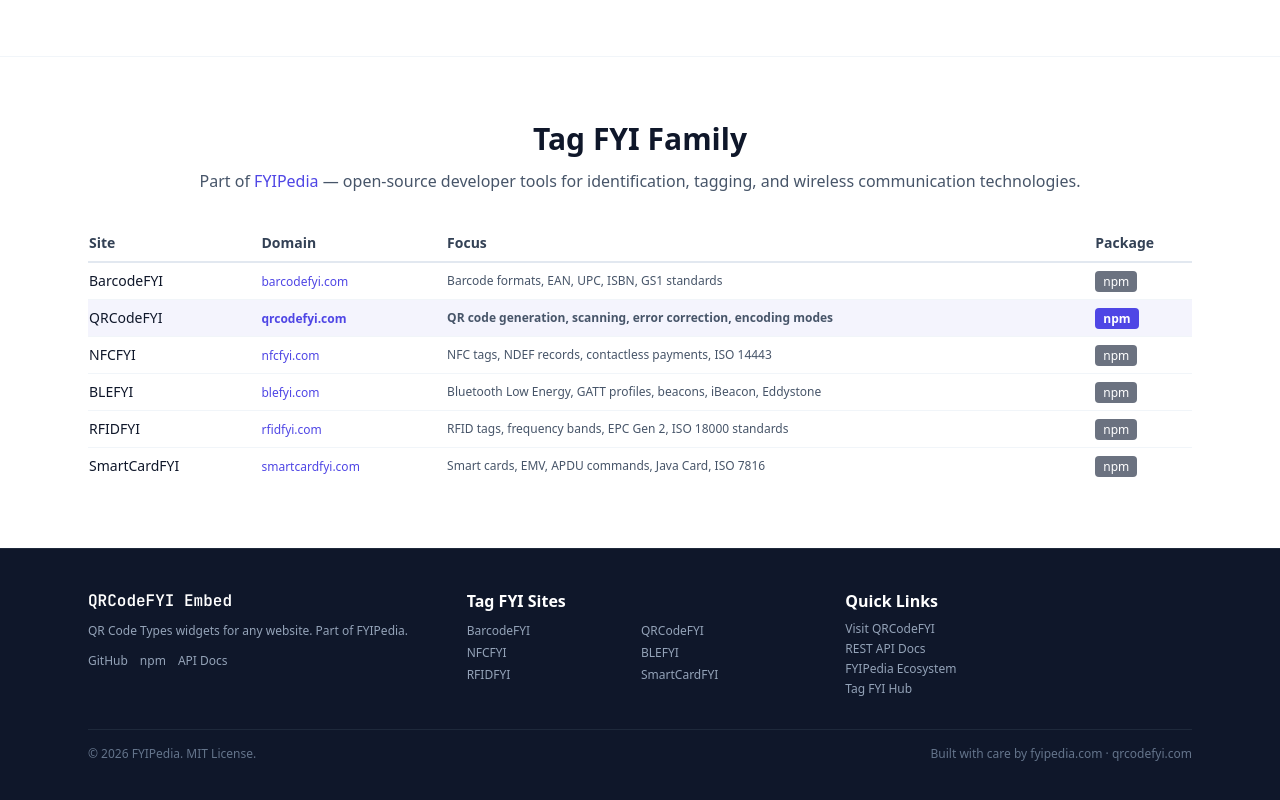
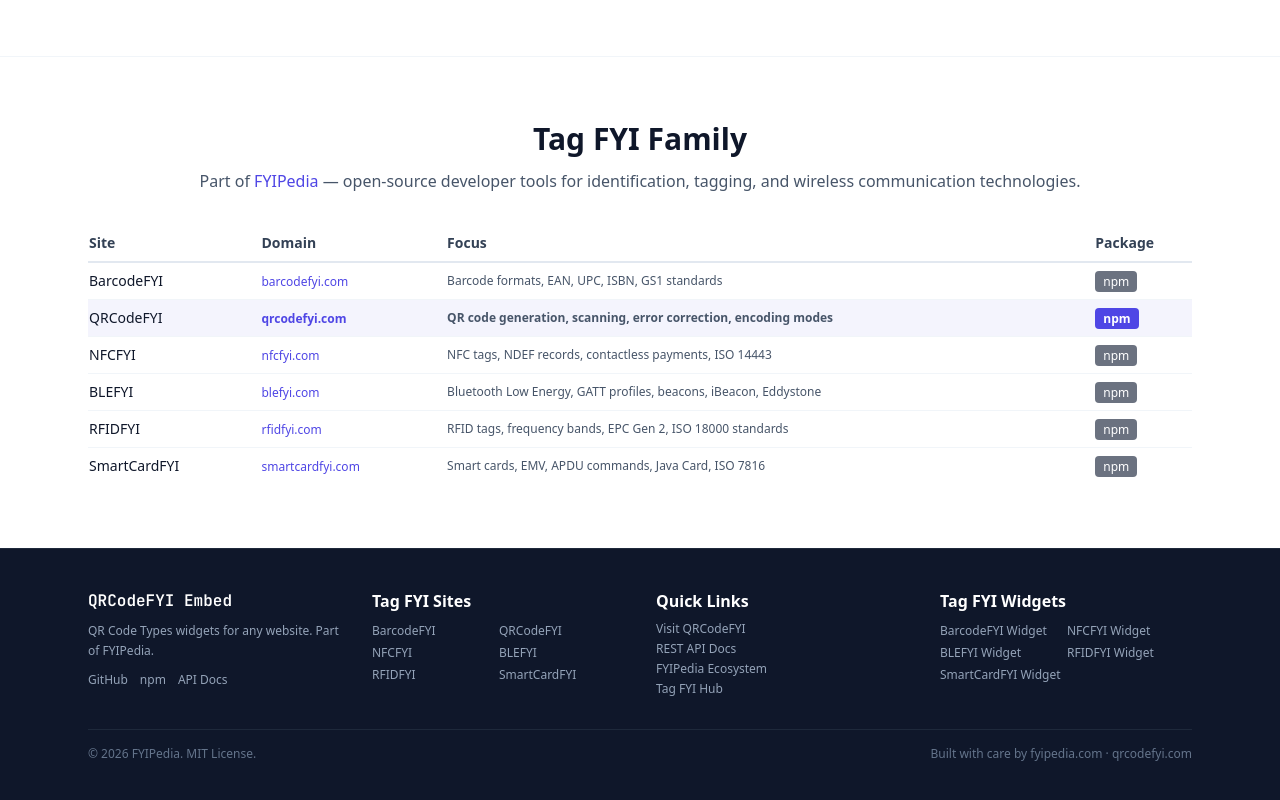
Before and after one commit to fyipedia/qrcodefyi-embed, a website: page docs/index.html in a window 1280 px wide. Shown: the part 3889-4689 px from the top of the page. Drawn offline with nearby package versions, Linux system fonts and the light colour scheme; a script that the page names is missing.

Commit message:
feat: add family widget cross-links in footer for SEO link equity

```diff
--- a/docs/index.html
+++ b/docs/index.html
@@ -758,7 +758,7 @@
   <!-- FOOTER -->
   <footer class="bg-slate-900 dark:bg-slate-950 text-slate-300 py-10 border-t border-slate-800">
     <div class="max-w-6xl mx-auto px-4 sm:px-6">
-      <div class="grid sm:grid-cols-3 gap-8 mb-8">
+      <div class="grid sm:grid-cols-4 gap-8 mb-8">
         <div>
           <h4 class="font-bold text-white mb-2 font-mono">QRCodeFYI Embed</h4>
           <p class="text-xs text-slate-400 leading-relaxed mb-3">QR Code Types widgets for any website. Part of <a href="https://fyipedia.com" class="hover:text-white" target="_blank" rel="noopener">FYIPedia</a>.</p>
@@ -788,6 +788,16 @@
             <li><a href="https://tagfyi.com" target="_blank" rel="noopener" class="text-slate-400 hover:text-white">Tag FYI Hub</a></li>
           </ul>
         </div>
+              <div>
+          <h4 class="font-bold text-white mb-2">Tag FYI Widgets</h4>
+          <div class="grid grid-cols-2 gap-0.5 text-xs">
+            <a href="https://widget.barcodefyi.com" target="_blank" rel="noopener" class="text-slate-400 hover:text-white py-0.5">BarcodeFYI Widget</a>
+            <a href="https://widget.nfcfyi.com" target="_blank" rel="noopener" class="text-slate-400 hover:text-white py-0.5">NFCFYI Widget</a>
+            <a href="https://widget.blefyi.com" target="_blank" rel="noopener" class="text-slate-400 hover:text-white py-0.5">BLEFYI Widget</a>
+            <a href="https://widget.rfidfyi.com" target="_blank" rel="noopener" class="text-slate-400 hover:text-white py-0.5">RFIDFYI Widget</a>
+            <a href="https://widget.smartcardfyi.com" target="_blank" rel="noopener" class="text-slate-400 hover:text-white py-0.5">SmartCardFYI Widget</a>
+          </div>
+        </div>
       </div>
       <div class="border-t border-slate-800 pt-4 flex flex-col sm:flex-row justify-between gap-2 text-xs text-slate-500">
         <span>&copy; <span x-text="new Date().getFullYear()"></span> FYIPedia. MIT License.</span>
```
